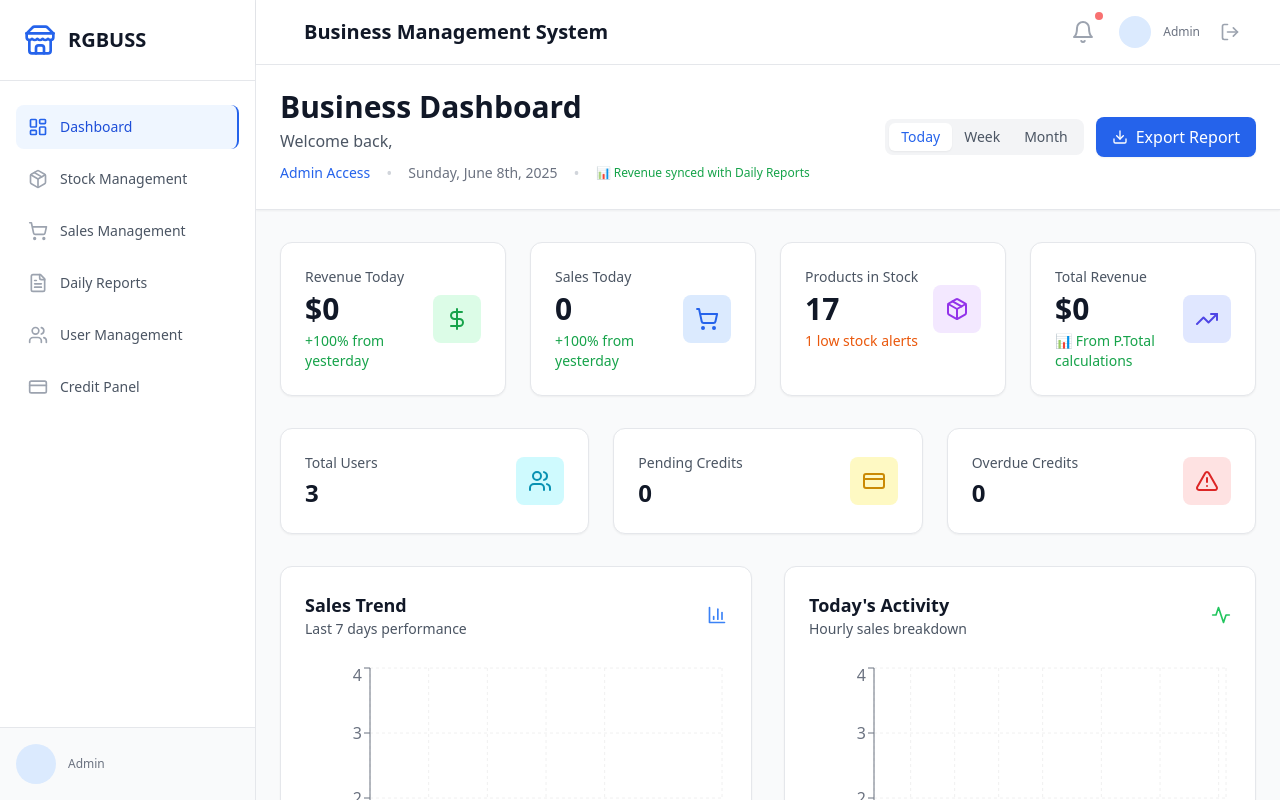
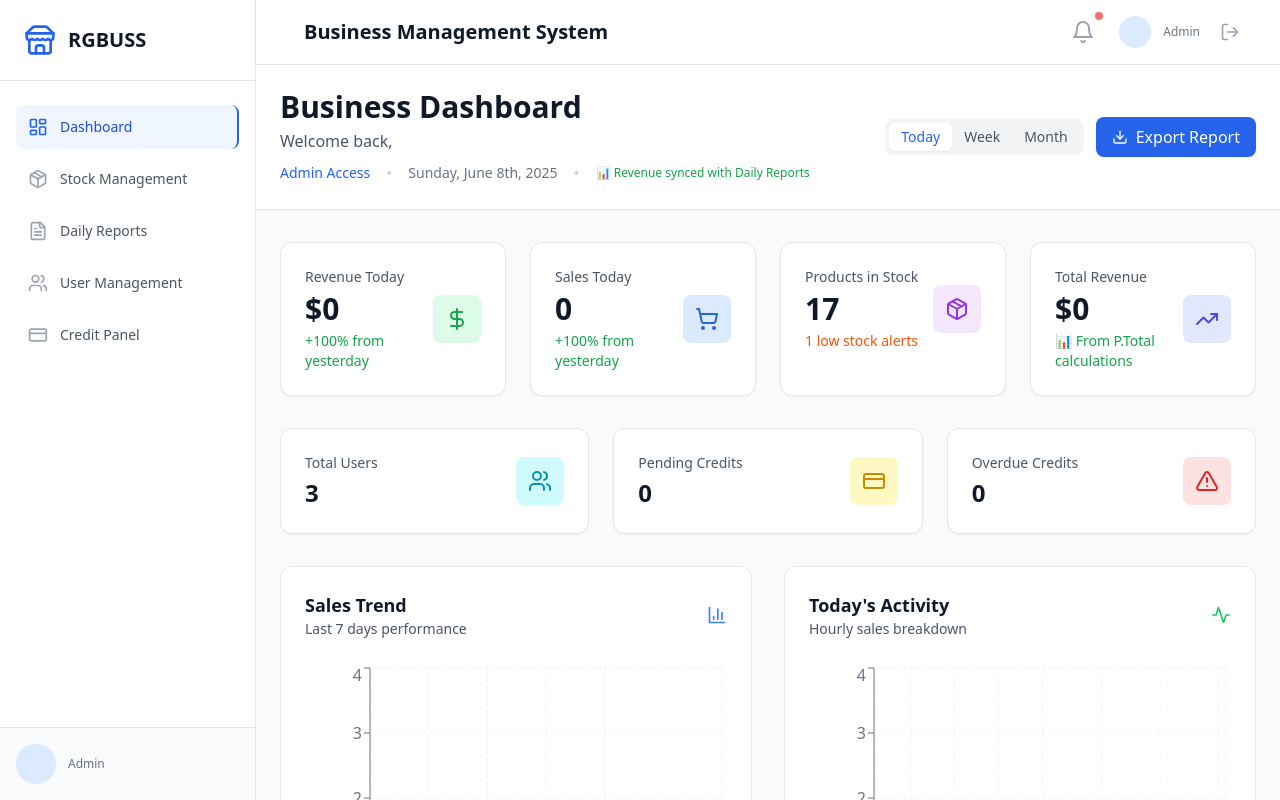
Before and after one commit to gyslain230/RGBUSS_management_system, a React (Vite) app: page /dashboard in a window 1280 px wide. Built offline with nearby package versions, Linux system fonts and the light colour scheme; sample sign-in values are in the browser's storage.

Commit message:
Delete all sales management content

```diff
--- a/src/App.tsx
+++ b/src/App.tsx
@@ -7,7 +7,6 @@ import RegisterForm from './components/Auth/RegisterForm';
 import Layout from './components/Layout';
 import Dashboard from './pages/Dashboard';
 import StockManagement from './pages/StockManagement';
-import SalesManagement from './pages/SalesManagement';
 import DailyReports from './pages/DailyReports';
 import UserManagement from './pages/UserManagement';
 import CreditPanel from './pages/CreditPanel';
@@ -64,14 +63,6 @@ function App() {
               </ProtectedRoute>
             } />
 
-            <Route path="/sales" element={
-              <ProtectedRoute>
-                <Layout>
-                  <SalesManagement />
-                </Layout>
-              </ProtectedRoute>
-            } />
-
             <Route path="/reports" element={
               <ProtectedRoute>
                 <Layout>
--- a/src/components/Sidebar.tsx
+++ b/src/components/Sidebar.tsx
@@ -3,7 +3,6 @@ import { NavLink } from 'react-router-dom';
 import {
   LayoutDashboard,
   Package,
-  ShoppingCart,
   Users,
   CreditCard,
   Store,
@@ -22,12 +21,6 @@ const navigation = [
     name: 'Stock Management',
     href: '/stock',
     icon: Package,
-    roles: ['admin', 'manager', 'worker']
-  },
-  {
-    name: 'Sales Management',
-    href: '/sales',
-    icon: ShoppingCart,
     roles: ['admin', 'manager', 'worker']
   },
   {
```
